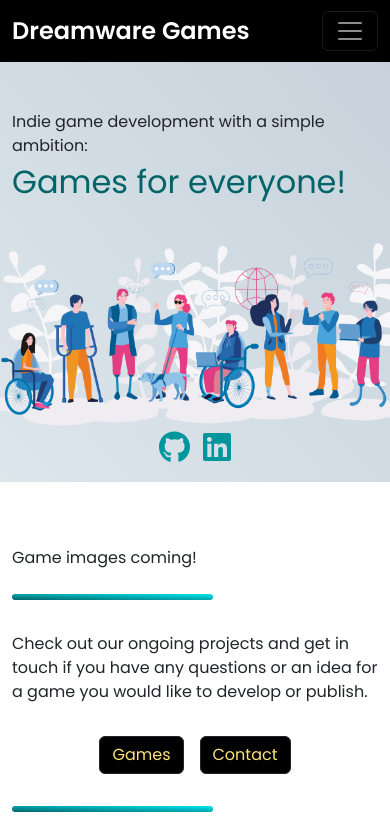
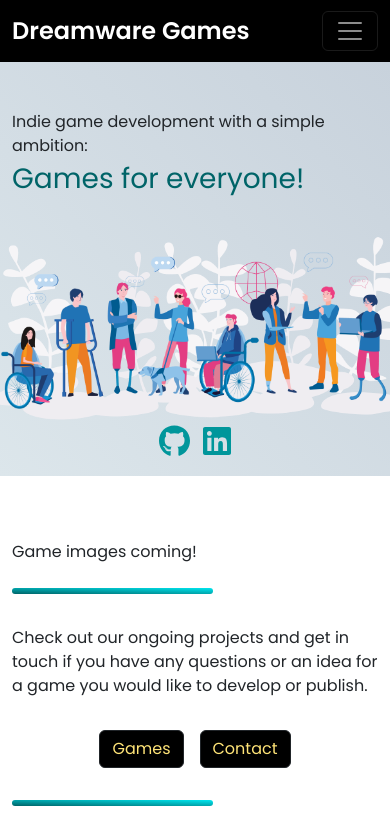
Before and after one commit to Dreamware-Games/website, a React (Create React App) app: page / in a window 390 px wide. Shown: the top 840 px of the page. Built offline with nearby package versions, Linux system fonts and the light colour scheme.

Commit message:
Responsive header size

```diff
--- a/src/assets/css/style.css
+++ b/src/assets/css/style.css
@@ -80,6 +80,9 @@ hr {
 }
 
 @media only screen and (max-width: 720px) {
+    .hero-container-header {
+        font-size: 28px;
+    }
     .hero-container-image img {
         width: 450px;
     }
```
